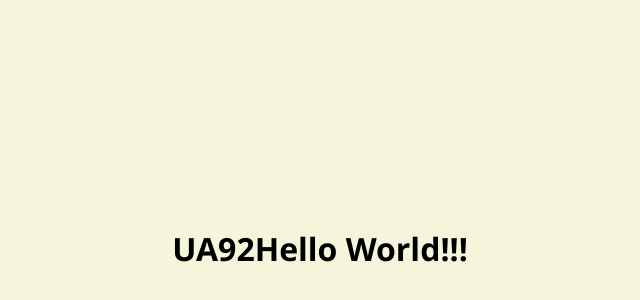
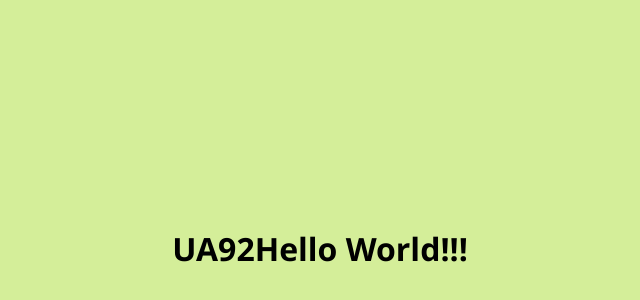
Before and after one commit to l33-gif/First-Git-Repo, a plain HTML site: page index.html in a window 1280 px wide. Shown: the part 152-452 px from the top of the page, without its empty margins (320-960 px from the left). Drawn offline with Linux system fonts and the light colour scheme.

Commit message:
background rgb yellow

```diff
--- a/style.css
+++ b/style.css
@@ -1,6 +1,6 @@
 body {
     align-items: center;
-    background-color: beige;
+    background-color: rgb(212, 238, 153);
     display: flex;
     height: 100%;
     margin: 0;
```
